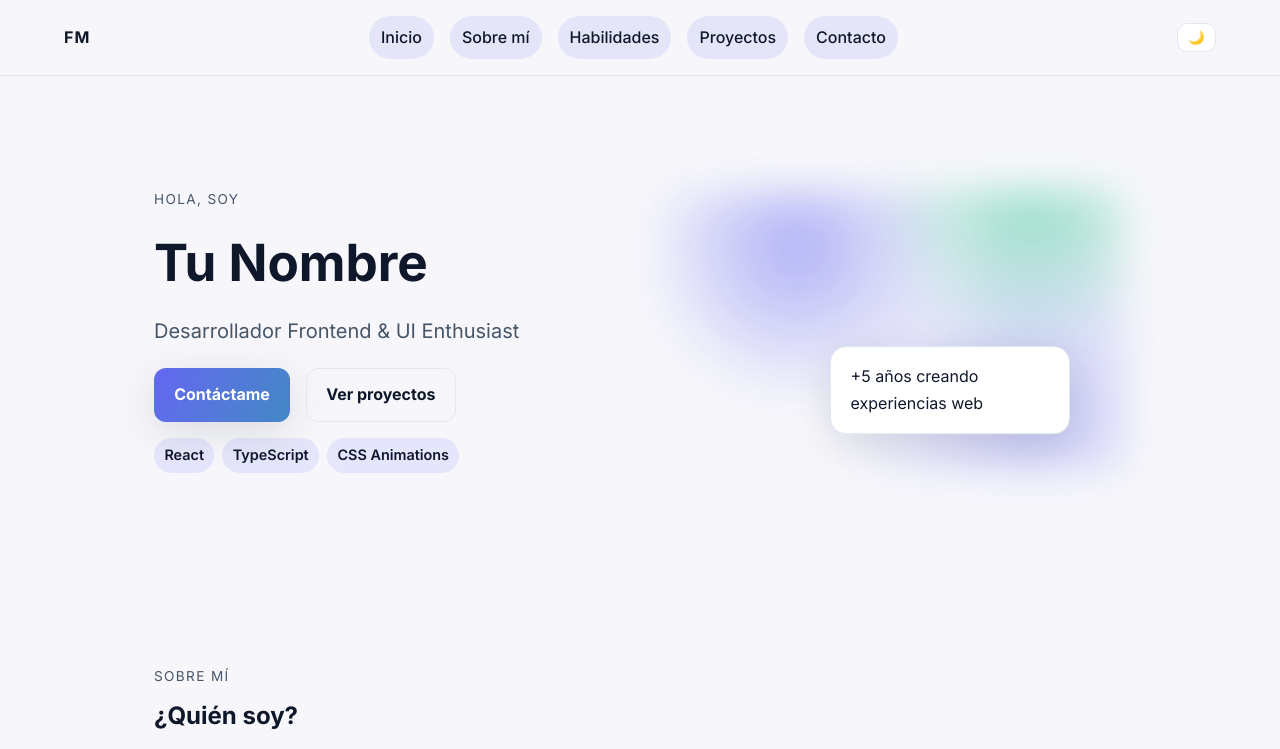
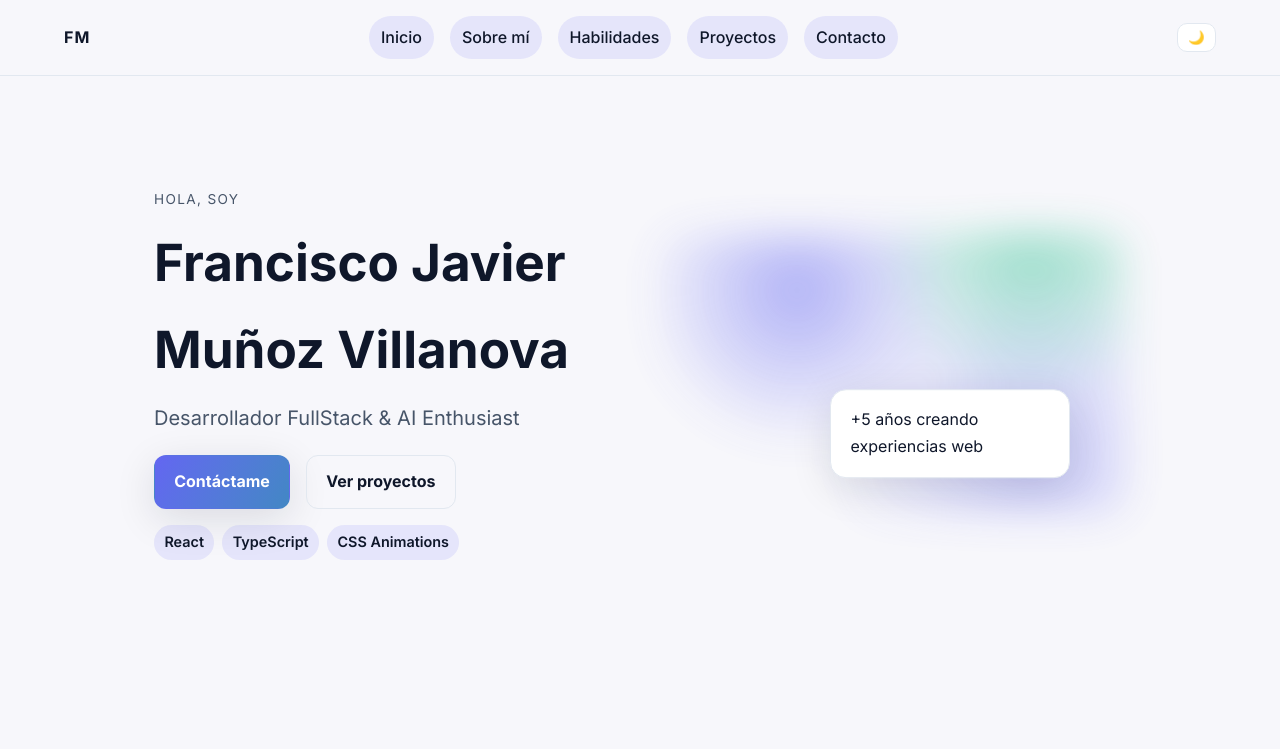
Before and after one commit to franMV4/franmvPage, a plain HTML site: page index.html in a window 1280 px wide. Shown: the top 749 px of the page. Drawn offline with Linux system fonts and the light colour scheme.

Commit message:
feat: personalize hero section with full name and updated developer role

```diff
--- a/index.html
+++ b/index.html
@@ -1,5 +1,6 @@
 <!DOCTYPE html>
 <html lang="es">
+
 <head>
   <meta charset="UTF-8" />
   <meta name="viewport" content="width=device-width, initial-scale=1.0" />
@@ -9,6 +10,7 @@
   <link href="https://fonts.googleapis.com/css2?family=Inter:wght@400;500;600;700&display=swap" rel="stylesheet">
   <link rel="stylesheet" href="styles.css" />
 </head>
+
 <body>
   <header class="topbar">
     <div class="logo">FM</div>
@@ -31,8 +33,8 @@
     <section id="inicio" class="hero section reveal">
       <div class="hero__content">
         <p class="eyebrow">Hola, soy</p>
-        <h1 class="hero__title">Tu Nombre</h1>
-        <p class="hero__subtitle">Desarrollador Frontend & UI Enthusiast</p>
+        <h1 class="hero__title">Francisco Javier Muñoz Villanova</h1>
+        <p class="hero__subtitle">Desarrollador FullStack & AI Enthusiast</p>
         <div class="hero__cta">
           <a class="btn primary" href="#contacto">Contáctame</a>
           <a class="btn ghost" href="#proyectos">Ver proyectos</a>
@@ -216,4 +218,5 @@
 
   <script src="script.js"></script>
 </body>
+
 </html>
```
